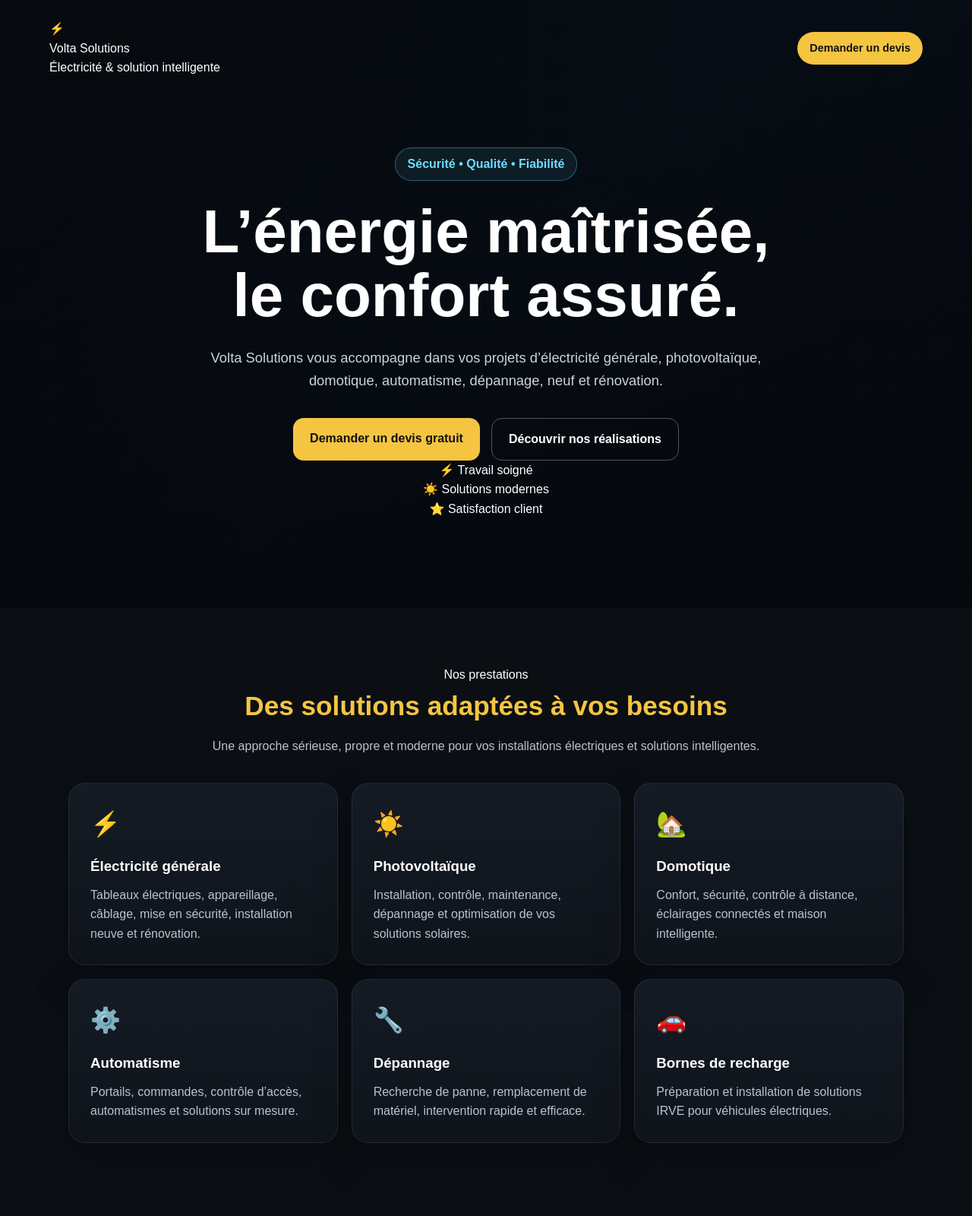
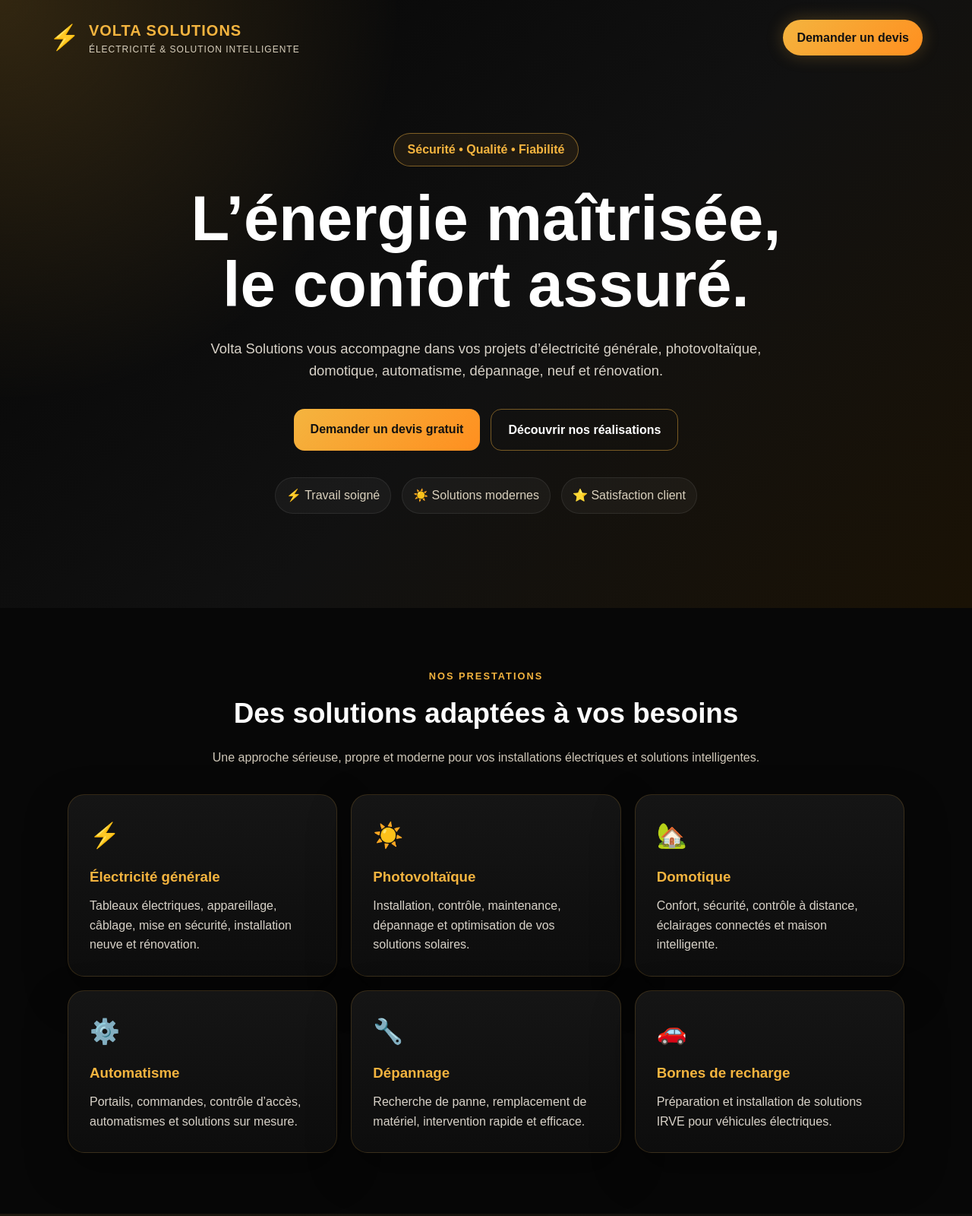
Before and after one commit to christophervoisin-netizen/Volta-solutions-site, a plain HTML site: page index.html in a window 1280 px wide. Shown: the top 1600 px of the page at 76% size. Drawn offline with Linux system fonts and the light colour scheme.

Commit message:
Update style.css

```diff
--- a/style.css
+++ b/style.css
@@ -10,7 +10,7 @@ html {
 
 body {
   font-family: Arial, Helvetica, sans-serif;
-  background: #0b0f14;
+  background: #070707;
   color: #ffffff;
   line-height: 1.6;
 }
@@ -18,40 +18,60 @@ body {
 .hero {
   min-height: 100vh;
   background:
-    linear-gradient(rgba(5, 8, 13, 0.82), rgba(5, 8, 13, 0.95)),
-    linear-gradient(135deg, #0b0f14, #10243a, #0b0f14);
-  padding: 25px;
+    radial-gradient(circle at top left, rgba(255, 190, 70, 0.18), transparent 35%),
+    linear-gradient(135deg, #050505, #111111 55%, #1a1205);
+  padding: 24px;
   display: flex;
   flex-direction: column;
 }
 
 .navbar {
+  max-width: 1150px;
+  width: 100%;
+  margin: 0 auto;
   display: flex;
   justify-content: space-between;
   align-items: center;
-  max-width: 1150px;
-  width: 100%;
-  margin: 0 auto;
 }
 
-.logo {
-  font-size: 1.3rem;
-  font-weight: 800;
-  color: #f5c542;
+.brand {
+  display: flex;
+  align-items: center;
+  gap: 12px;
+}
+
+.brand-icon {
+  color: #f4b43f;
+  font-size: 2rem;
+}
+
+.brand-name {
+  color: #f4b43f;
+  font-weight: 900;
+  font-size: 1.25rem;
+  text-transform: uppercase;
+  letter-spacing: 1px;
+}
+
+.brand-subtitle {
+  color: #d9d0bd;
+  font-size: 0.75rem;
+  text-transform: uppercase;
+  letter-spacing: 1px;
 }
 
 .nav-button {
-  background: #f5c542;
+  background: linear-gradient(135deg, #f4b43f, #ff8f1f);
   color: #111;
   text-decoration: none;
-  padding: 10px 16px;
+  padding: 11px 18px;
   border-radius: 999px;
-  font-weight: 700;
-  font-size: 0.9rem;
+  font-weight: 800;
+  box-shadow: 0 0 22px rgba(244, 180, 63, 0.25);
 }
 
 .hero-content {
-  max-width: 900px;
+  max-width: 980px;
   margin: auto;
   text-align: center;
   padding: 80px 0;
@@ -59,34 +79,35 @@ body {
 
 .badge {
   display: inline-block;
-  color: #6ddcff;
-  border: 1px solid rgba(109, 220, 255, 0.35);
-  background: rgba(109, 220, 255, 0.08);
-  padding: 8px 16px;
+  border: 1px solid rgba(244, 180, 63, 0.45);
+  color: #f4b43f;
+  padding: 8px 18px;
   border-radius: 999px;
   margin-bottom: 25px;
-  font-weight: 700;
+  font-weight: 800;
+  background: rgba(244, 180, 63, 0.08);
 }
 
 h1 {
-  font-size: clamp(2.3rem, 8vw, 5rem);
+  font-size: clamp(2.4rem, 8vw, 5.2rem);
   line-height: 1.05;
   margin-bottom: 25px;
   color: #ffffff;
 }
 
 .intro {
-  max-width: 760px;
+  max-width: 780px;
   margin: 0 auto 35px;
-  color: #c9d4df;
+  color: #d8d2c8;
   font-size: 1.15rem;
 }
 
 .hero-buttons {
   display: flex;
   justify-content: center;
-  gap: 15px;
+  gap: 14px;
   flex-wrap: wrap;
+  margin-bottom: 35px;
 }
 
 .btn {
@@ -94,50 +115,81 @@ h1 {
   padding: 14px 22px;
   border-radius: 14px;
   text-decoration: none;
-  font-weight: 800;
+  font-weight: 900;
 }
 
 .primary {
-  background: #f5c542;
+  background: linear-gradient(135deg, #f4b43f, #ff8f1f);
   color: #111;
 }
 
 .secondary {
-  border: 1px solid rgba(255,255,255,0.3);
   color: #ffffff;
+  border: 1px solid rgba(244, 180, 63, 0.45);
+}
+
+.trust-row {
+  display: flex;
+  justify-content: center;
+  flex-wrap: wrap;
+  gap: 14px;
+  color: #d9d0bd;
+}
+
+.trust-row div {
+  border: 1px solid rgba(255,255,255,0.08);
+  background: rgba(255,255,255,0.04);
+  padding: 10px 14px;
+  border-radius: 999px;
 }
 
 .section {
   max-width: 1150px;
   margin: 0 auto;
-  padding: 75px 25px;
+  padding: 80px 24px;
   text-align: center;
 }
 
+.section-kicker {
+  color: #f4b43f;
+  text-transform: uppercase;
+  letter-spacing: 2px;
+  font-weight: 900;
+  font-size: 0.8rem;
+  margin-bottom: 10px;
+}
+
 .section h2 {
-  color: #f5c542;
-  font-size: 2.2rem;
-  margin-bottom: 12px;
+  font-size: 2.3rem;
+  margin-bottom: 15px;
 }
 
 .section-text {
-  color: #b7c3cf;
-  margin-bottom: 35px;
+  color: #cfc7b8;
+  max-width: 760px;
+  margin: 0 auto 35px;
+}
+
+.cards,
+.review-grid,
+.why-grid {
+  display: grid;
+  gap: 18px;
 }
 
 .cards {
-  display: grid;
   grid-template-columns: repeat(3, 1fr);
-  gap: 18px;
 }
 
-.card {
-  background: linear-gradient(180deg, #141b24, #0f141b);
-  border: 1px solid rgba(255,255,255,0.08);
+.card,
+.review,
+.why-grid div {
+  background: linear-gradient(180deg, #151515, #0d0d0d);
+  border: 1px solid rgba(244, 180, 63, 0.16);
   border-radius: 22px;
   padding: 28px;
   text-align: left;
-  box-shadow: 0 20px 50px rgba(0,0,0,0.25);
+  box-shadow: 0 22px 55px rgba(0,0,0,0.35);
 }
 
 .card span {
@@ -145,75 +197,104 @@ h1 {
 }
 
 .card h3 {
-  color: #ffffff;
-  margin: 15px 0 10px;
+  color: #f4b43f;
+  margin: 14px 0 10px;
 }
 
-.card p {
-  color: #b7c3cf;
+.card p,
+.review p,
+.why-grid div {
+  color: #d8d2c8;
+}
+
+.why {
+  background:
+    linear-gradient(135deg, rgba(244, 180, 63, 0.08), transparent),
+    #0b0b0b;
+  max-width: none;
+}
+
+.why-grid {
+  max-width: 1000px;
+  margin: 35px auto 0;
+  grid-template-columns: repeat(4, 1fr);
+}
+
+.reviews {
+  max-width: 1150px;
+}
+
+.review-grid {
+  grid-template-columns: repeat(3, 1fr);
+}
+
+.stars {
+  color: #f4b43f;
+  margin-bottom: 14px;
 }
 
 .dark {
-  background: #080b10;
+  background: #050505;
   max-width: none;
 }
 
 .photo-placeholder {
   max-width: 900px;
   margin: 30px auto 0;
-  padding: 60px 20px;
-  border: 2px dashed rgba(109, 220, 255, 0.35);
-  border-radius: 24px;
-  color: #6ddcff;
-  font-size: 1.4rem;
-  background: rgba(109, 220, 255, 0.05);
-}
-
-.reviews {
-  display: grid;
-  grid-template-columns: repeat(2, 1fr);
-  gap: 20px;
-}
-
-.review {
-  background: #141b24;
-  border-radius: 22px;
-  padding: 25px;
-  color: #dce6f0;
+  padding: 65px 20px;
+  border: 2px dashed rgba(244, 180, 63, 0.35);
+  border-radius: 26px;
+  color: #f4b43f;
+  background: rgba(244, 180, 63, 0.05);
+  font-size: 1.35rem;
 }
 
 .devis {
-  background: linear-gradient(135deg, #10243a, #0b0f14);
-  border-radius: 30px;
-  margin-bottom: 60px;
+  background:
+    radial-gradient(circle at top right, rgba(244, 180, 63, 0.16), transparent 35%),
+    linear-gradient(135deg, #121212, #080808);
+  border: 1px solid rgba(244, 180, 63, 0.18);
+  border-radius: 32px;
+  margin-bottom: 70px;
 }
 
 .devis p {
-  color: #c9d4df;
+  color: #d8d2c8;
   margin-bottom: 25px;
 }
 
 footer {
-  background: #05070a;
-  color: #8d99a6;
+  background: #030303;
+  border-top: 1px solid rgba(244, 180, 63, 0.18);
+  color: #b8ad99;
   text-align: center;
-  padding: 30px 20px;
+  padding: 35px 20px;
 }
 
-@media (max-width: 800px) {
+.footer-brand {
+  color: #f4b43f;
+  font-weight: 900;
+  font-size: 1.2rem;
+  margin-bottom: 8px;
+}
+
+@media (max-width: 850px) {
   .navbar {
     gap: 15px;
     align-items: flex-start;
   }
 
+  .brand-name {
+    font-size: 1rem;
+  }
+
+  .brand-subtitle {
+    font-size: 0.62rem;
+  }
+
   .nav-button {
     font-size: 0.8rem;
     padding: 9px 13px;
-  }
-
-  .cards,
-  .reviews {
-    grid-template-columns: 1fr;
   }
 
   .hero {
@@ -224,7 +305,17 @@ footer {
     padding: 70px 0;
   }
 
+  .cards,
+  .review-grid,
+  .why-grid {
+    grid-template-columns: 1fr;
+  }
+
   .section {
-    padding: 55px 20px;
+    padding: 60px 20px;
+  }
+
+  .section h2 {
+    font-size: 1.9rem;
   }
 }
```
